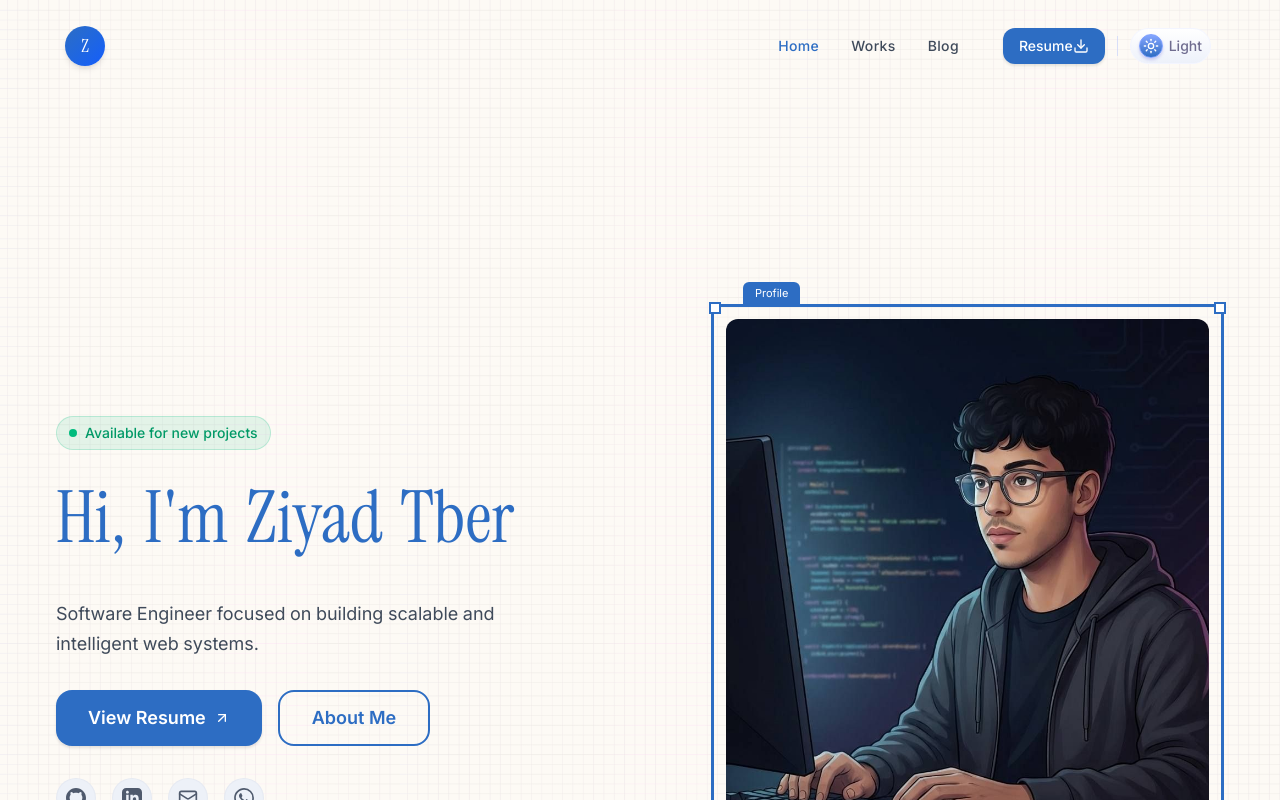
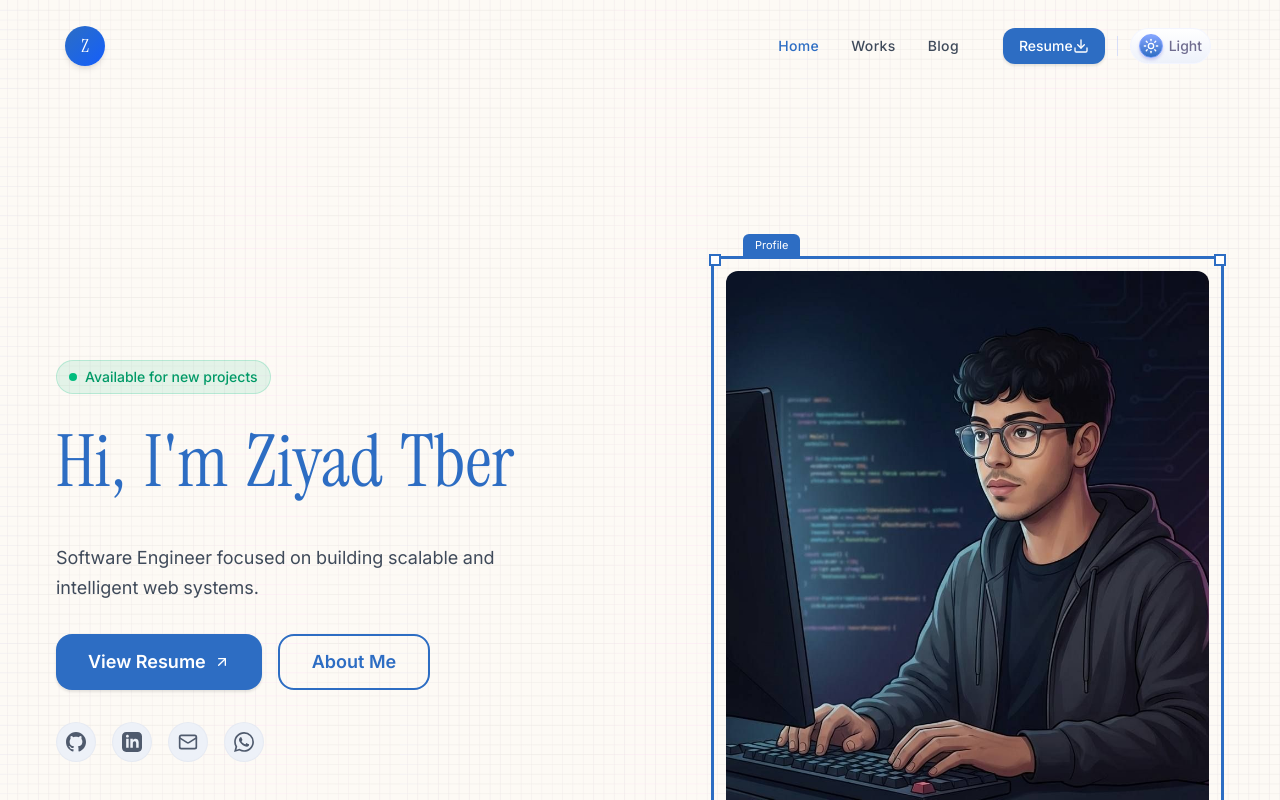
Before and after one commit to ziyad455/protfilio, a React (Vite) app: page / in a window 1280 px wide. Shown: the top 800 px of the page. Built offline with nearby package versions, Linux system fonts and the light colour scheme.

Commit message:
Tighten hero spacing

```diff
--- a/src/components/sections/hero/HeroSection.tsx
+++ b/src/components/sections/hero/HeroSection.tsx
@@ -8,11 +8,11 @@ import heroData from '../../../data/hero.json';
 
 export const HeroSection = () => {
     return (
-        <SectionProvider className="mt-16 md:mt-20 lg:mt-24 mb-16 relative z-20">
+        <SectionProvider className="mt-8 md:mt-10 lg:mt-12 mb-16 relative z-20">
             <div className="flex flex-col items-center justify-between md:flex-row gap-12 lg:gap-16">
 
                 {/* Left Content Area */}
-                <div className="w-full md:w-1/2 text-center md:text-left pt-8">
+                <div className="w-full md:w-1/2 text-center md:text-left pt-4">
                     {/* Glowing availability badge */}
                     <div
                         className="inline-flex items-center gap-2 px-3 py-1.5 rounded-full bg-emerald-500/10 border border-emerald-500/20 text-emerald-600 dark:text-emerald-400 text-sm font-medium mb-8"
```
